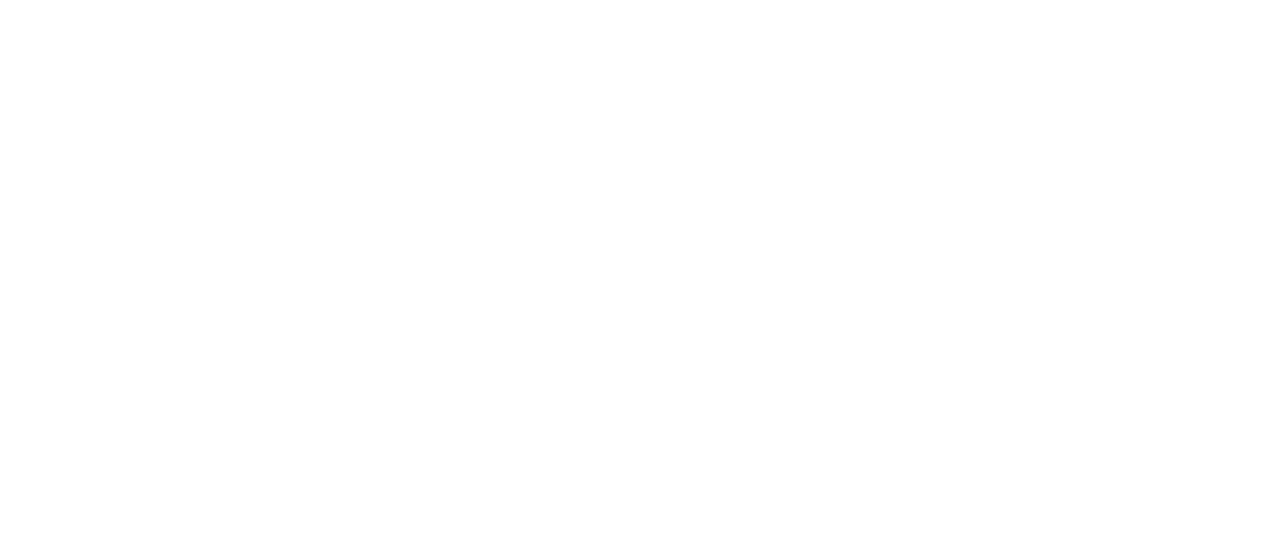
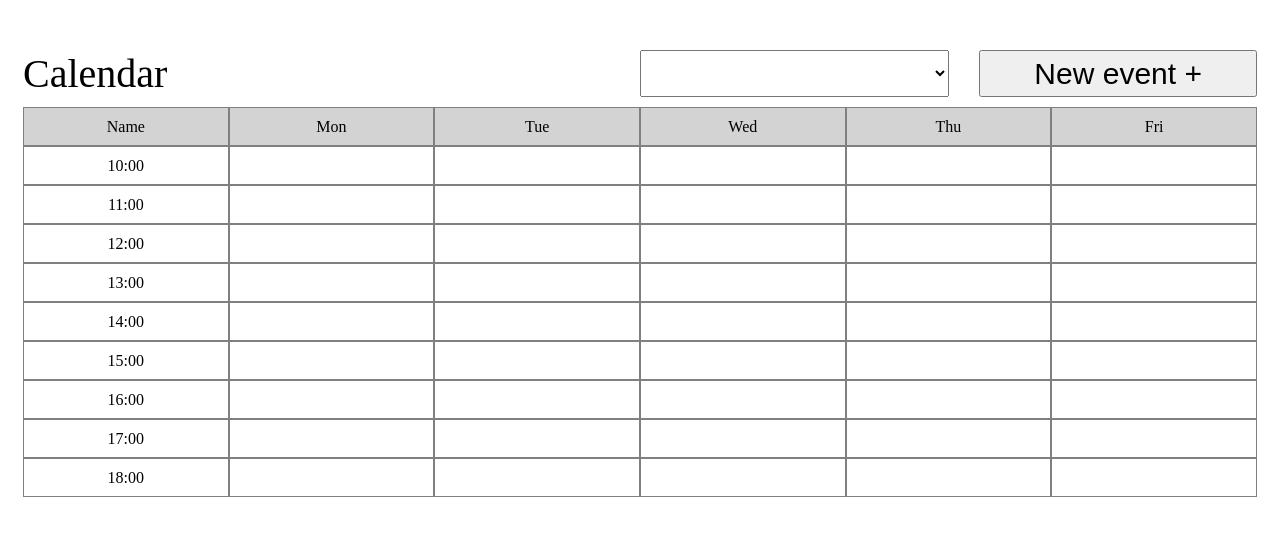
Before and after one commit to roman4i/calendar, a website built with webpack: page src/template/template.html in a window 1280 px wide. Built offline with nearby package versions, Linux system fonts and the light colour scheme.

Commit message:
Added calendar page

```diff
--- /dev/null
+++ b/src/calendar/calendar.js
@@ -0,0 +1,7 @@
+import createCalendarHead from './head/header';
+import createTable from './table/table';
+
+export default function createCalendarPage() {
+  createCalendarHead();
+  createTable();
+}
--- /dev/null
+++ b/src/calendar/head/calendarHead.scss
@@ -0,0 +1,30 @@
+$headTextSize: 40px;
+
+.headText{
+  font-size: $headTextSize;
+  width: 50%;
+}
+
+.eventContainer{
+  width: 50%;
+  display: flex;
+}
+
+.headStyle{
+  display: flex;
+  margin-top: 50px;
+  margin-left: 15px;
+  margin-right: 15px;
+}
+
+.personSelect{
+  height: 100%;
+  width: 50%;
+  margin-right: 5%;
+}
+
+.newEvent{
+  height: 100%;
+  width: 45%;
+  font-size: $headTextSize - 10;
+}
--- /dev/null
+++ b/src/calendar/head/header.js
@@ -0,0 +1,28 @@
+export default function createCalendarHead() {
+  const headDiv = document.createElement('div');
+  headDiv.id = 'calendarContainer';
+  headDiv.classList = 'headStyle';
+
+  const headText = document.createElement('div');
+  headText.innerText = 'Calendar';
+  headText.classList = 'headText';
+  headDiv.append(headText);
+
+  const eventDiv = document.createElement('div');
+  eventDiv.classList = 'eventContainer';
+  headDiv.append(eventDiv);
+
+  const personList = document.createElement('select');
+  personList.id = 'personSelect';
+  personList.classList = 'personSelect';
+  eventDiv.append(personList);
+
+  const newEventBtn = document.createElement('input');
+  newEventBtn.type = 'button';
+  newEventBtn.value = 'New event +';
+  newEventBtn.classList = 'newEvent';
+
+  eventDiv.append(newEventBtn);
+
+  document.getElementById('root').append(headDiv);
+}
--- /dev/null
+++ b/src/calendar/table/table.js
@@ -0,0 +1,43 @@
+export default function createTable() {
+  const headNames = ['Name', 'Mon', 'Tue', 'Wed', 'Thu', 'Fri'];
+
+  const tableDiv = document.createElement('div');
+  tableDiv.id = 'tableCont';
+  tableDiv.classList = 'tableContainer';
+
+  const calendarTable = document.createElement('table');
+
+  const headTr = document.createElement('tr');
+  headNames.forEach((item, number) => {
+    const cell = document.createElement('td');
+    cell.id = `cell${number}`;
+    cell.classList = 'headColorise tabCell';
+    cell.innerText = item;
+    headTr.append(cell);
+  });
+  calendarTable.append(headTr);
+
+  let idCount = 7;
+
+  for (let i = 1; i < 10; i++) {
+    const tr = document.createElement('tr');
+    for (let j = 0; j < 6; j++) {
+      const cell = document.createElement('td');
+      cell.id = `cell${idCount}`;
+      cell.classList = 'tabCell';
+      idCount++;
+
+      tr.append(cell);
+    }
+    calendarTable.append(tr);
+  }
+
+  tableDiv.append(calendarTable);
+  document.getElementById('root').append(tableDiv);
+
+  let startTime = 10;
+  for (let i = 7; i < 56; i += 6) {
+    document.getElementById(`cell${i}`).innerText = `${startTime}:00`;
+    startTime += 1;
+  }
+}
--- /dev/null
+++ b/src/calendar/table/tableStyle.scss
@@ -0,0 +1,28 @@
+$headCellColor: lightgray;
+$eventColor: lightgreen;
+
+.headColorise{
+  background-color: $headCellColor;
+}
+
+.tabCell{
+  width: 16%;
+  height: 35px;
+  border: solid gray 1px;
+  text-align: center;
+}
+
+.eventCell{
+  background-color: $eventColor;
+}
+
+.tableContainer{
+  margin-top: 10px;
+  margin-left: 15px;
+  margin-right: 15px;
+}
+
+table{
+  border-spacing: 0px;
+  width: 100%;
+}
--- a/src/index.js
+++ b/src/index.js
@@ -1 +1,13 @@
 import navigation from './navigation/navigation';
+import createCalendarPage from './calendar/calendar';
+
+import './calendar/head/calendarHead.scss';
+import './calendar/table/tableStyle.scss';
+
+const routes = {
+  '/calendar': createCalendarPage,
+};
+
+document.body.onload = () => {
+  navigation('/calendar', routes);
+};
```
Also changed, not shown: build/app.css (added), build/index.html, build/index.js.
